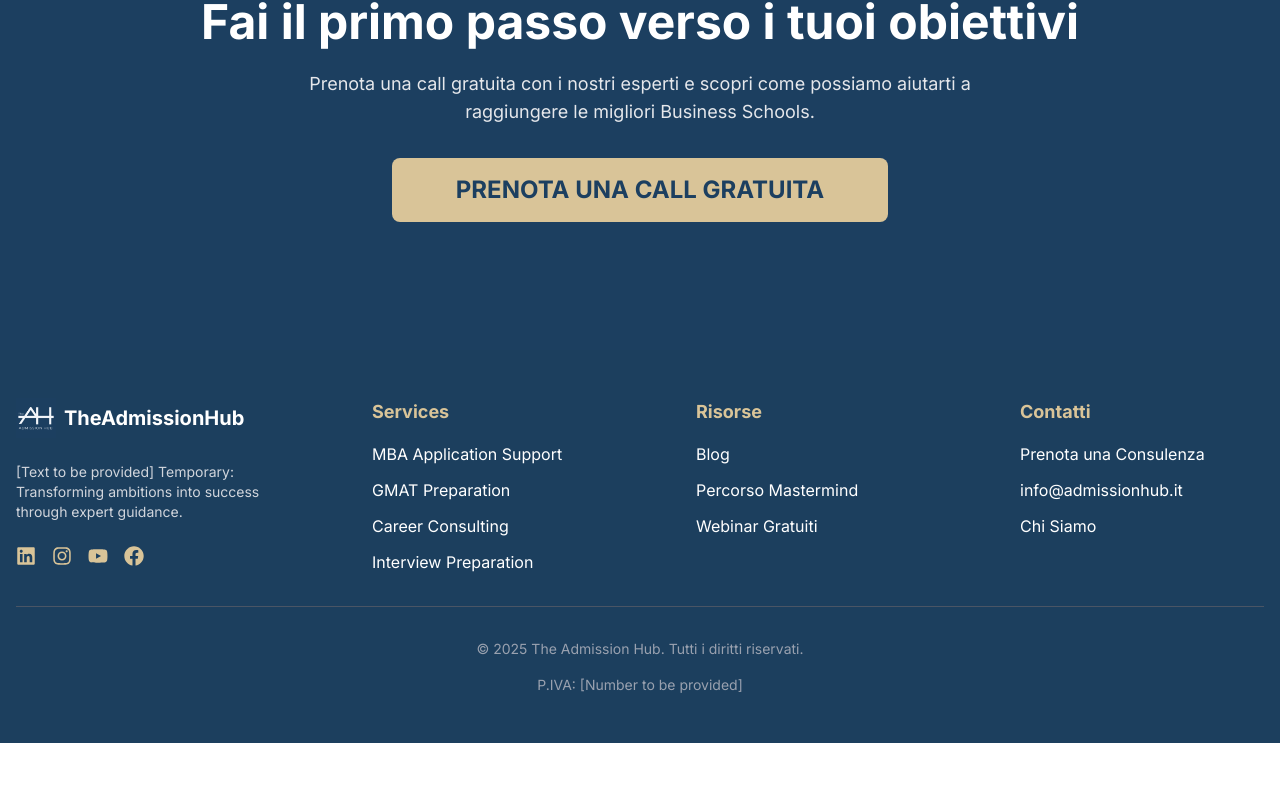
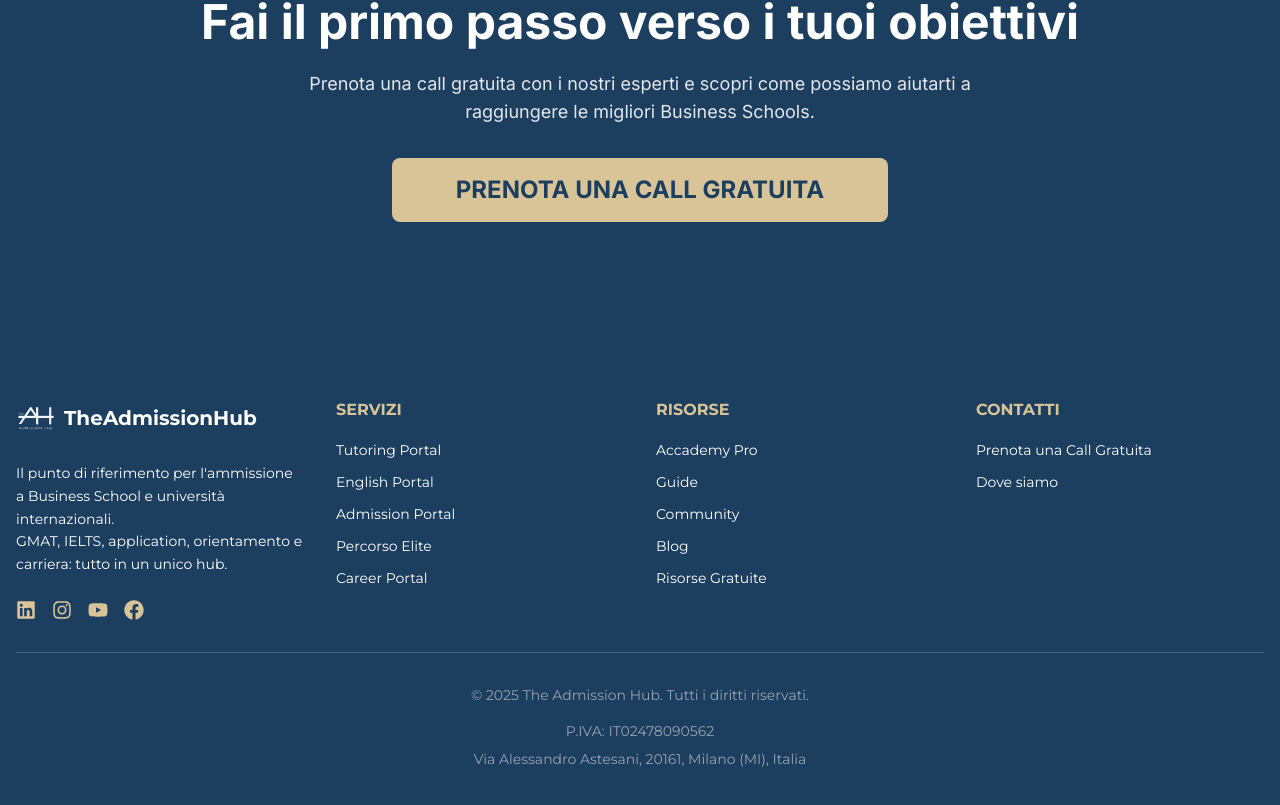
Before and after one commit to konhito/LastAdmissionHub, a Next.js app: page /gmat in a window 1280 px wide. Shown: the part 4025-4830 px from the top of the page. Before the commit the page ends 4768 px from the top, so only its background shows below. Built offline with nearby package versions, Linux system fonts and the light colour scheme.

Commit message:
redo that

```diff
--- a/src/components/Footer.tsx
+++ b/src/components/Footer.tsx
@@ -3,14 +3,50 @@
 import Image from "next/image";
 import { FaLinkedin, FaInstagram, FaYoutube, FaFacebook } from "react-icons/fa";
 import logo from "@/public/logo.png";
+import { Montserrat } from "next/font/google";
+
+const montserrat = Montserrat({
+  subsets: ["latin"],
+  weight: ["400", "500", "700"],
+});
 
 const Footer = () => {
+  const footerSections = [
+    {
+      title: "SERVIZI",
+      links: [
+        { name: "Tutoring Portal", href: "/tutoring" },
+        { name: "English Portal", href: "/english" },
+        { name: "Admission Portal", href: "/admission" },
+        { name: "Percorso Elite", href: "/elite" },
+        { name: "Career Portal", href: "/career" },
+      ],
+    },
+    {
+      title: "RISORSE",
+      links: [
+        { name: "Accademy Pro", href: "/academy" },
+        { name: "Guide", href: "/guide" },
+        { name: "Community", href: "/community" },
+        { name: "Blog", href: "/blog" },
+        { name: "Risorse Gratuite", href: "/resources" },
+      ],
+    },
+    {
+      title: "CONTATTI",
+      links: [
+        { name: "Prenota una Call Gratuita", href: "/booking" },
+        { name: "Dove siamo", href: "/location" },
+      ],
+    },
+  ];
+
   return (
-    <footer className="bg-[#1c3f5e] text-white">
-      <div className="container mx-auto px-4 py-12">
-        <div className="grid grid-cols-1 md:grid-cols-4 gap-8 md:gap-12">
-          {/* Logo and Description Column */}
-          <div>
+    <footer className={`${montserrat.className} bg-[#1c3f60] text-white py-12`}>
+      <div className="max-w-7xl mx-auto px-4">
+        <div className="grid grid-cols-1 md:grid-cols-4 gap-8 mb-8">
+          {/* Description Column */}
+          <div className="md:col-span-1">
             <Link href="/" className="flex items-center gap-2 mb-6">
               <Image
                 src={logo}
@@ -23,9 +59,12 @@
                 <span className="font-bold text-xl ">TheAdmissionHub</span>
               </div>
             </Link>
-            <p className="text-sm text-gray-300 mt-4">
-              [Text to be provided] Temporary: Transforming ambitions into
-              success through expert guidance.
+            <p className="text-sm leading-relaxed mb-4">
+              Il punto di riferimento per l'ammissione a Business School e
+              università internazionali.
+              <br />
+              GMAT, IELTS, application, orientamento e carriera: tutto in un
+              unico hub.
             </p>
             <div className="flex space-x-4 mt-6">
               <a
@@ -55,116 +94,35 @@
             </div>
           </div>
 
-          {/* Services Column - Updated from Application */}
-          <div className="md:ml-8">
-            <h3 className="font-bold text-lg mb-4 text-[#d9c498]">Services</h3>
-            <ul className="space-y-3">
-              <li>
+          {/* Service Columns */}
+          {footerSections.map((section) => (
+            <div key={section.title}>
+              <h3 className="text-[#d9c498] font-bold mb-4">{section.title}</h3>
+              <ul className="space-y-2">
+                {section.links.map((link) => (
+                  <li key={link.name}>
                     <Link
-                  href="/services/mba-application"
-                  className="hover:text-[#d9c498] transition-colors"
+                      href={link.href}
+                      className="text-sm hover:text-[#d9c498] transition-colors"
                     >
-                  MBA Application Support
+                      {link.name}
                     </Link>
                   </li>
-              <li>
-                <Link
-                  href="/services/gmat-preparation"
-                  className="hover:text-[#d9c498] transition-colors"
-                >
-                  GMAT Preparation
-                </Link>
-              </li>
-              <li>
-                <Link
-                  href="/services/career-consulting"
-                  className="hover:text-[#d9c498] transition-colors"
-                >
-                  Career Consulting
-                </Link>
-              </li>
-              <li>
-                <Link
-                  href="/services/interview-preparation"
-                  className="hover:text-[#d9c498] transition-colors"
-                >
-                  Interview Preparation
-                </Link>
-              </li>
+                ))}
               </ul>
             </div>
-
-          {/* Resources Column */}
-          <div className="md:ml-8">
-            <h3 className="font-bold text-lg mb-4 text-[#d9c498]">Risorse</h3>
-            <ul className="space-y-3">
-              <li>
-                <Link
-                  href="/blog"
-                  className="hover:text-[#d9c498] transition-colors"
-                >
-                  Blog
-                </Link>
-              </li>
-              <li>
-                <Link
-                  href="/resources/mastermind"
-                  className="hover:text-[#d9c498] transition-colors"
-                >
-                  Percorso Mastermind
-                </Link>
-              </li>
-              <li>
-                <Link
-                  href="/resources/free-webinars"
-                  className="hover:text-[#d9c498] transition-colors"
-                >
-                  Webinar Gratuiti
-                </Link>
-              </li>
-            </ul>
+          ))}
         </div>
 
-          {/* Updated Contacts Column */}
-          <div className="md:ml-8">
-            <h3 className="font-bold text-lg mb-4 text-[#d9c498]">Contatti</h3>
-            <ul className="space-y-3">
-              <li>
-                <Link
-                  href="/prenota-consulenza"
-                  className="hover:text-[#d9c498] transition-colors"
-                >
-                  Prenota una Consulenza
-                </Link>
-              </li>
-              <li>
-                <a
-                  href="mailto:info@admissionhub.it"
-                  className="hover:text-[#d9c498] transition-colors"
-                >
-                  info@admissionhub.it
-                </a>
-              </li>
-              <li>
-                <Link
-                  href="/about"
-                  className="hover:text-[#d9c498] transition-colors"
-                >
-                  Chi Siamo
-                </Link>
-              </li>
-            </ul>
+        {/* Bottom Section */}
+        <div className="border-t border-white/20 pt-8">
+          <div className="text-sm text-gray-400 text-center">
+            <p className="mb-4">
+              © 2025 The Admission Hub. Tutti i diritti riservati.
+            </p>
+            <p className="mb-2">P.IVA: IT02478090562</p>
+            <p>Via Alessandro Astesani, 20161, Milano (MI), Italia</p>
           </div>
-        </div>
-
-        <div className="border-t border-gray-600 mt-8 pt-8 text-center text-sm text-gray-400">
-          <p>
-            &copy; {new Date().getFullYear()} The Admission Hub. Tutti i diritti
-            riservati.
-          </p>
-          <p className="pt-4 text-sm text-gray-400">
-            P.IVA: [Number to be provided]
-          </p>
         </div>
       </div>
     </footer>
```
Lines whose indentation alone changed are shown as unchanged.
